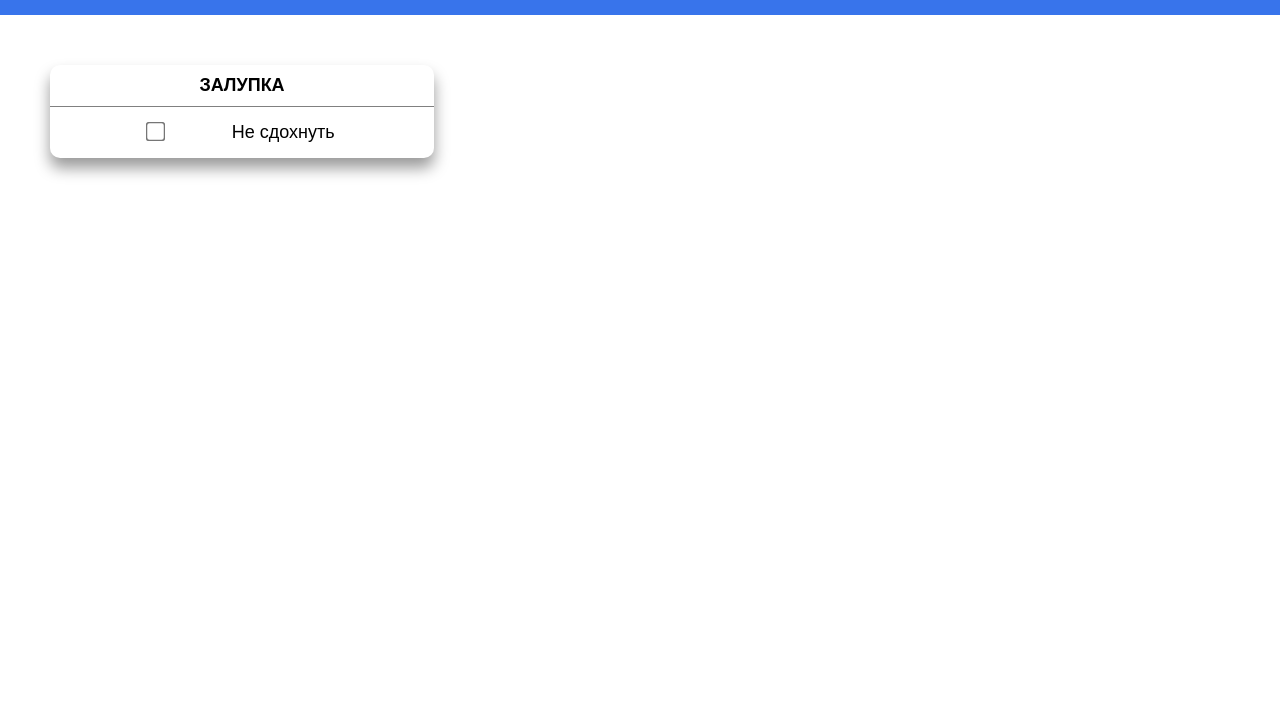
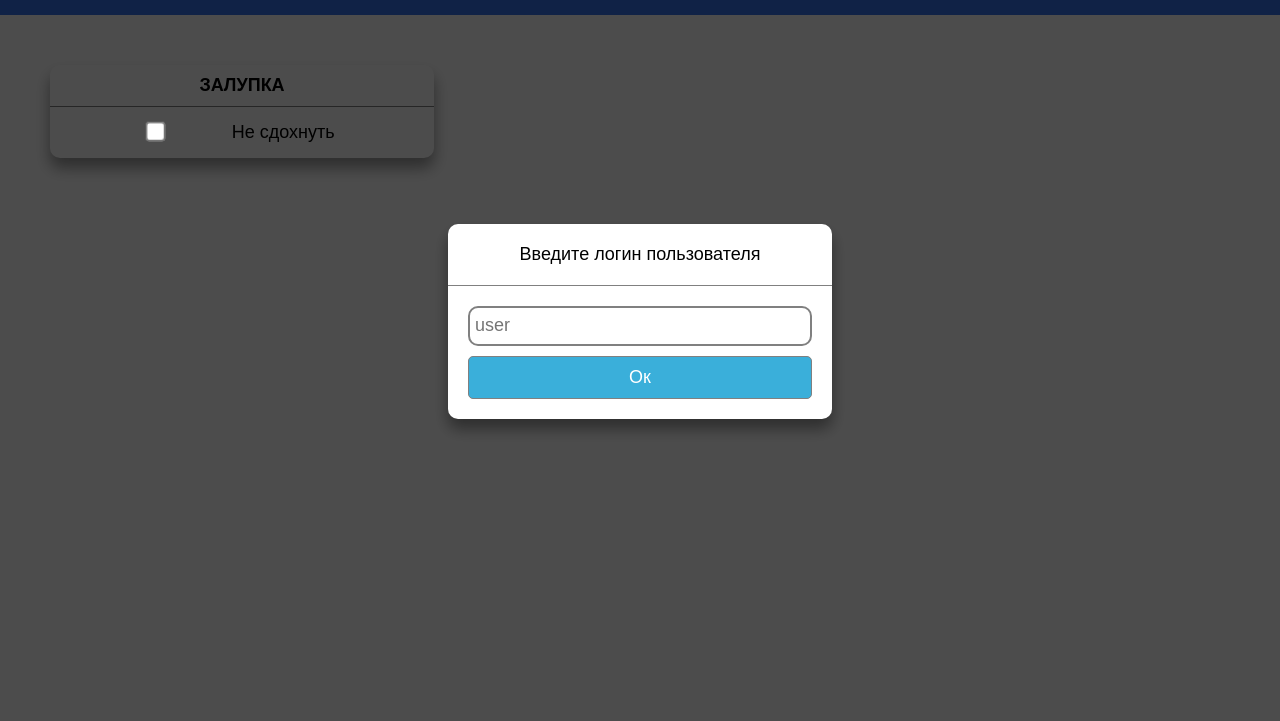
Before and after one commit to sanhes207/ToDo-front, a website: page index.html in a window 1280 px wide. Shown: the part 79-800 px from the top of the page. Drawn offline with nearby package versions, Linux system fonts and the light colour scheme; no server answers.

Commit message:
add modal window auth + style

```diff
--- a/index.html
+++ b/index.html
@@ -8,6 +8,26 @@
   <link rel="stylesheet" href="./style/style.css">
 </head>
 <body>
+
+  <div class="modal modal__auth">
+    <div class="modal-window">
+      <div class="modal__header">
+        <h2 class="modal__title">
+          Введите логин пользователя
+        </h2>
+      </div>
+      <div class="modal__main">
+        <input class="auth__title" type="text" placeholder="user">
+        <div class="modal__button">
+          <button class="button accept auth__accept-button" type="submit" >
+            Ок
+          </button>
+        </div>
+      </div>
+    </div>
+
+    <div class="overlay"></div>
+  </div>
 
   <header class="header">
     <h1 class="header__title">
--- a/js/script.js
+++ b/js/script.js
@@ -1,11 +1 @@
-baseURL = "http://localhost:8080/api"
-
-window.addEventListener('load', () => {
-  console.log('Страница загрузилась');
-  getLoadRequest(1);
-})
-
-async function getLoadRequest(id) {
-  await axios.get(`${baseURL}/tasks/${id}`)
-  .then(res => console.log(res.data));
-}
+baseURL = "http://localhost:8080/api";
--- a/style/style.css
+++ b/style/style.css
@@ -94,13 +94,13 @@ body {
   gap: 10px;
 }
 
-.new-task__title, .task-category, .new-category__title {
+.new-task__title, .task-category, .new-category__title, .auth__title {
   border: grey solid 2px;
   border-radius: 10px;
   height: 40px;
 }
 
-.new-task__title, .new-category__title {
+.new-task__title, .new-category__title, .auth__title {
   padding-left: 5px;
 }
 
@@ -171,5 +171,6 @@ body {
 }
 
 .checkbox {
+  z-index: -1;
   transform: scale(1.5);
 }
```
